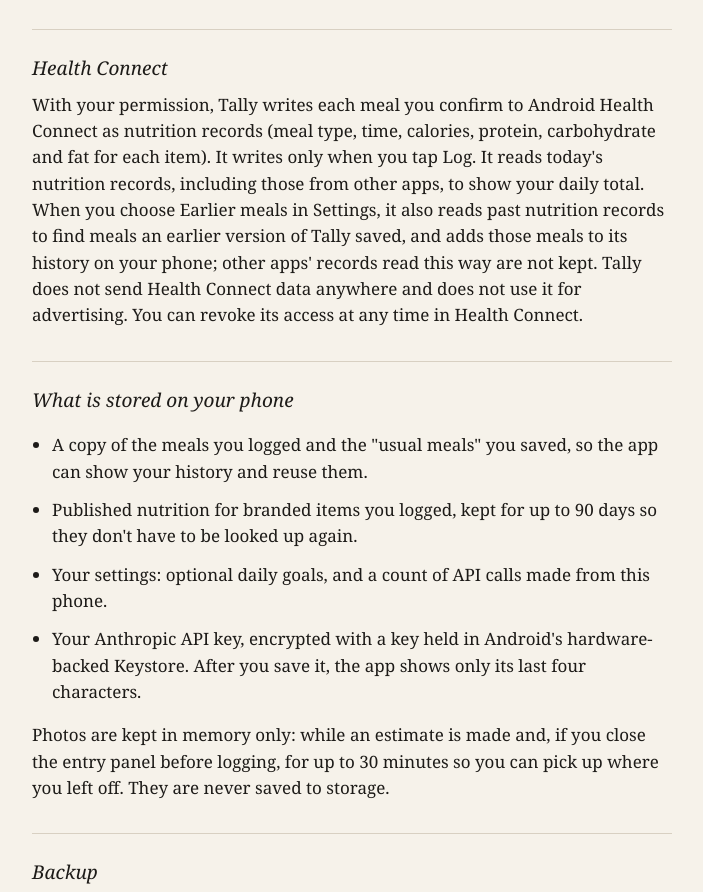
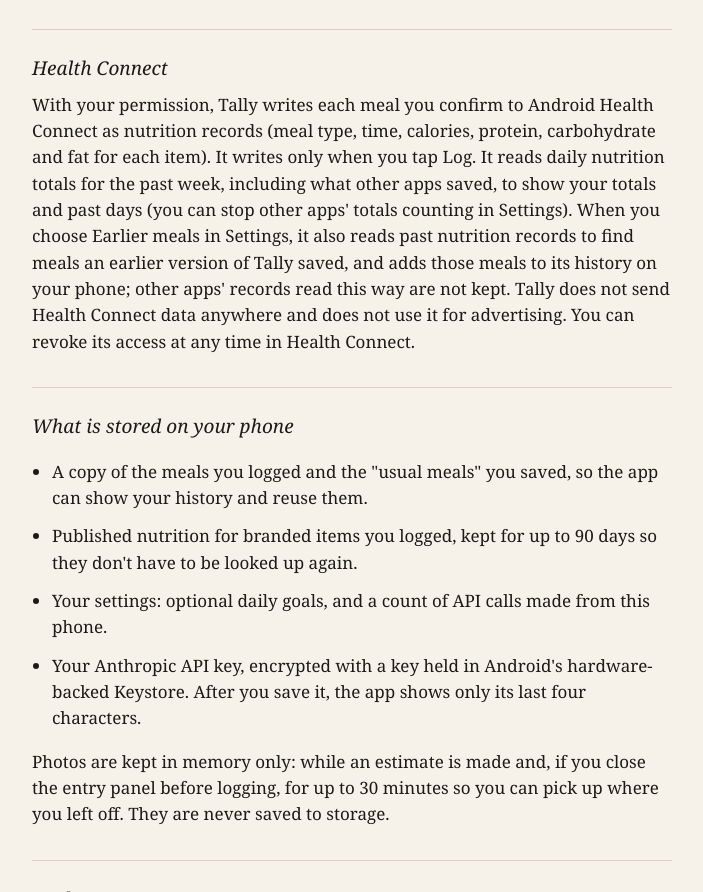
Before and after one commit to SelfSignedStudio/tally-site, a plain HTML site: page privacy/index.html in a window 1280 px wide. Shown: the part 815-1707 px from the top of the page, without its empty margins (288-991 px from the left). Drawn offline with Linux system fonts and the light colour scheme.

Commit message:
Policy: other apps' daily totals

```diff
--- a/privacy/index.html
+++ b/privacy/index.html
@@ -34,7 +34,7 @@
   <p>For restaurants and packaged products, Claude may search the web for published nutrition information. Those searches are run by Anthropic, not by your phone.</p>
 
   <h2>Health Connect</h2>
-  <p>With your permission, Tally writes each meal you confirm to Android Health Connect as nutrition records (meal type, time, calories, protein, carbohydrate and fat for each item). It writes only when you tap Log. It reads today's nutrition records, including those from other apps, to show your daily total. When you choose Earlier meals in Settings, it also reads past nutrition records to find meals an earlier version of Tally saved, and adds those meals to its history on your phone; other apps' records read this way are not kept. Tally does not send Health Connect data anywhere and does not use it for advertising. You can revoke its access at any time in Health Connect.</p>
+  <p>With your permission, Tally writes each meal you confirm to Android Health Connect as nutrition records (meal type, time, calories, protein, carbohydrate and fat for each item). It writes only when you tap Log. It reads daily nutrition totals for the past week, including what other apps saved, to show your totals and past days (you can stop other apps' totals counting in Settings). When you choose Earlier meals in Settings, it also reads past nutrition records to find meals an earlier version of Tally saved, and adds those meals to its history on your phone; other apps' records read this way are not kept. Tally does not send Health Connect data anywhere and does not use it for advertising. You can revoke its access at any time in Health Connect.</p>
 
   <h2>What is stored on your phone</h2>
   <ul>
```
